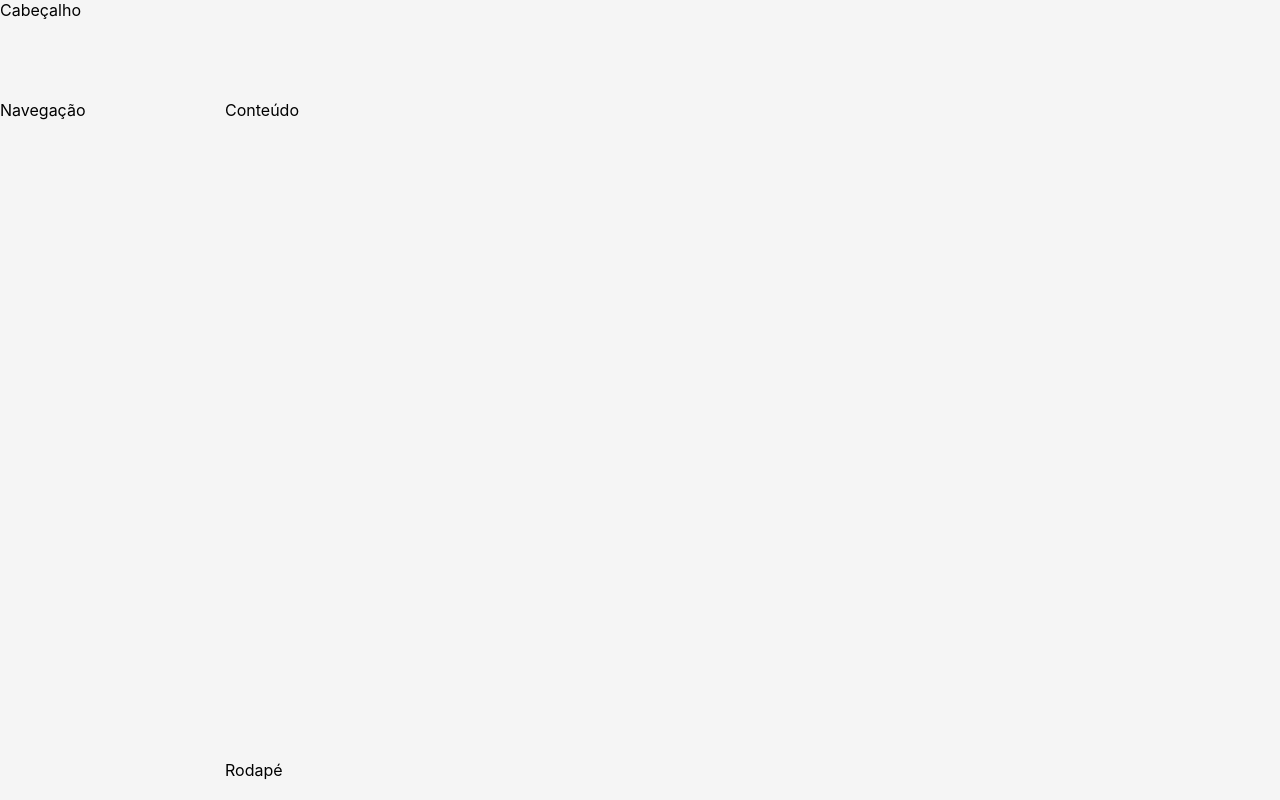
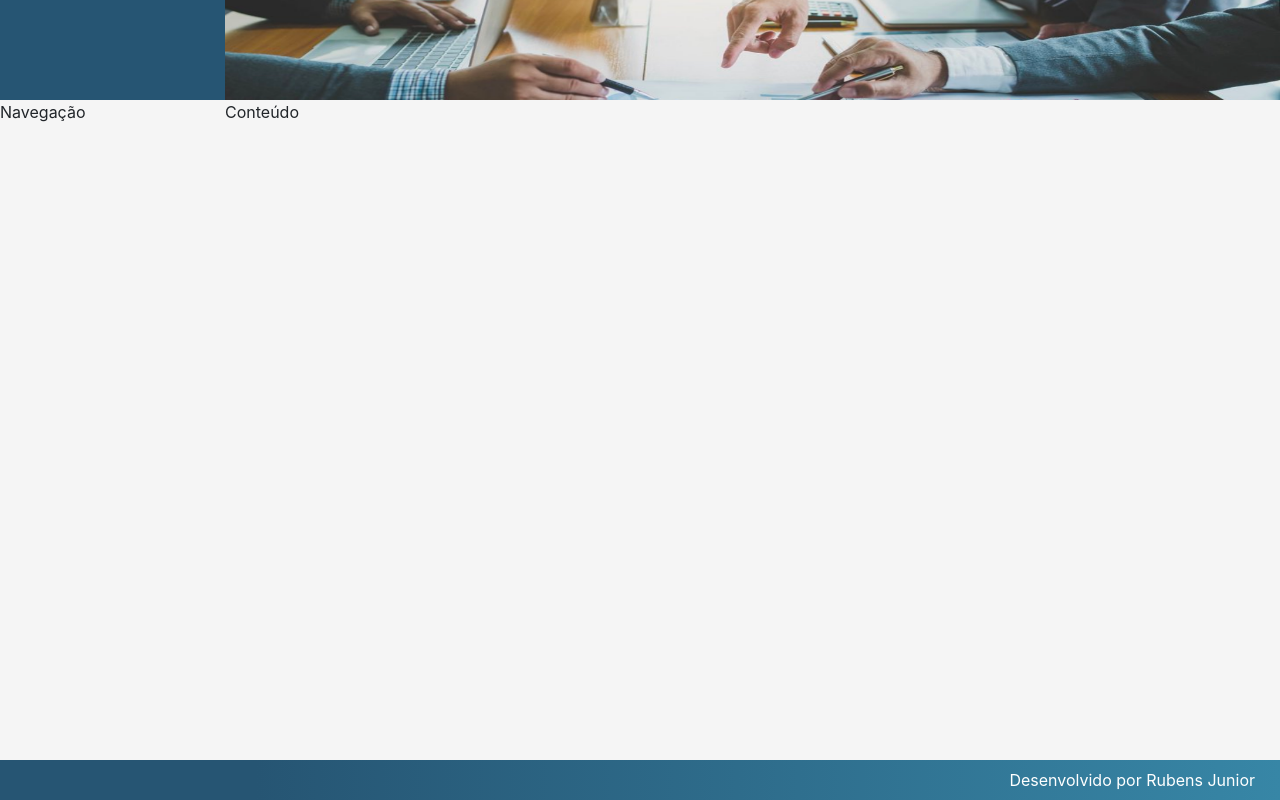
Before and after one commit to rubensabjr/locais-de-trabalho, a React (Create React App) app: page / in a window 1280 px wide. Built offline with nearby package versions, Linux system fonts and the light colour scheme.

Commit message:
Atualizando Componentes

```diff
--- a/src/components/templates/Footer.css
+++ b/src/components/templates/Footer.css
@@ -0,0 +1,8 @@
+footer.footer{
+    display: flex;
+    align-items: center;
+    justify-content: flex-end;
+    padding: 0px 25px;
+    color: #fff;
+    background-image: linear-gradient(90deg, var(--bg-dark) 20%, rgba(55,134,166,1) 100%);
+}
--- a/src/components/templates/Footer.jsx
+++ b/src/components/templates/Footer.jsx
@@ -3,5 +3,7 @@ import React from 'react'
 
 export default props =>
     <footer className="footer">
-        Rodapé
+        <span>
+            Desenvolvido por Rubens Junior
+        </span>
     </footer>
--- a/src/components/templates/Header.css
+++ b/src/components/templates/Header.css
@@ -0,0 +1,13 @@
+header.header{
+    display: flex;
+    background: var(--bg-dark);
+    overflow: hidden;
+    white-space: nowrap;
+}
+
+header.header img{
+    margin-left: var(--aside-width);
+    width: 100%;
+    height: var(--header-height);
+    mask-image: linear-gradient(90deg, var(--bg-dark) 20%, rgba(55,134,166,1) 100%);
+}
--- a/src/components/templates/Header.jsx
+++ b/src/components/templates/Header.jsx
@@ -1,7 +1,8 @@
 import './Header.css'
+import wallpaper from '../../assets/images/wallpaper.png'
 import React from 'react'
 
 export default props =>
     <header className="header">
-        Cabeçalho
+        <img src={wallpaper} alt="wallpaper" />
     </header>
--- a/src/main/App.css
+++ b/src/main/App.css
@@ -18,7 +18,7 @@
     grid-template-areas:
         "header header"
         "menu content"
-        "menu footer";
+        "footer footer";
     height: 100vh;
     background-color: #F5F5F5;
 }
--- a/src/main/App.jsx
+++ b/src/main/App.jsx
@@ -1,5 +1,8 @@
+import 'bootstrap/dist/css/bootstrap.min.css'
+import 'font-awesome/css/font-awesome.min.css'
 import './App.css'
 import React from 'react'
+
 import Main from '../components/templates/Main'
 import Nav from '../components/templates/Nav'
 import Footer from '../components/templates/Footer'
```
Also changed, not shown: src/assets/images/wallpaper.png (added).
